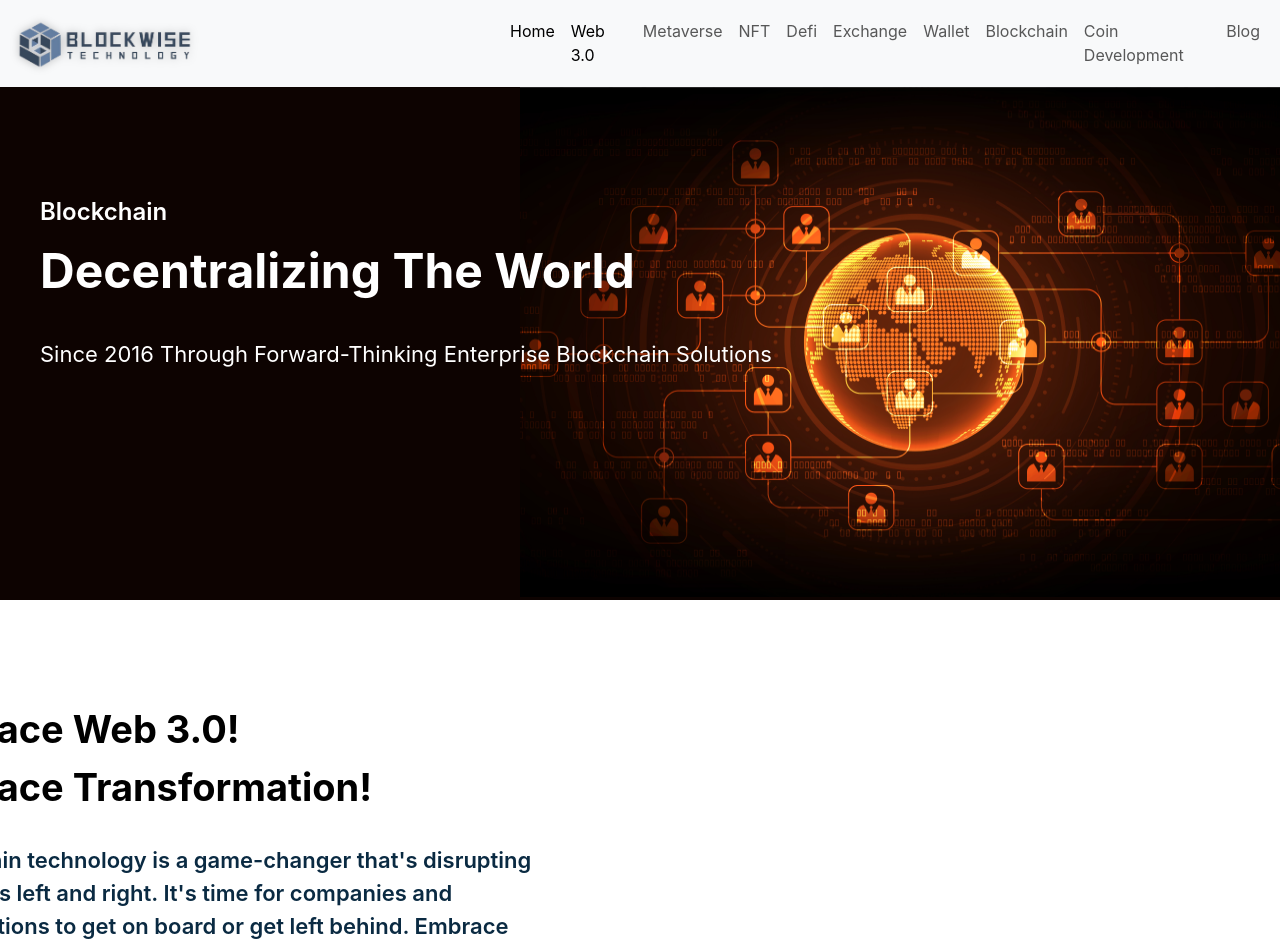
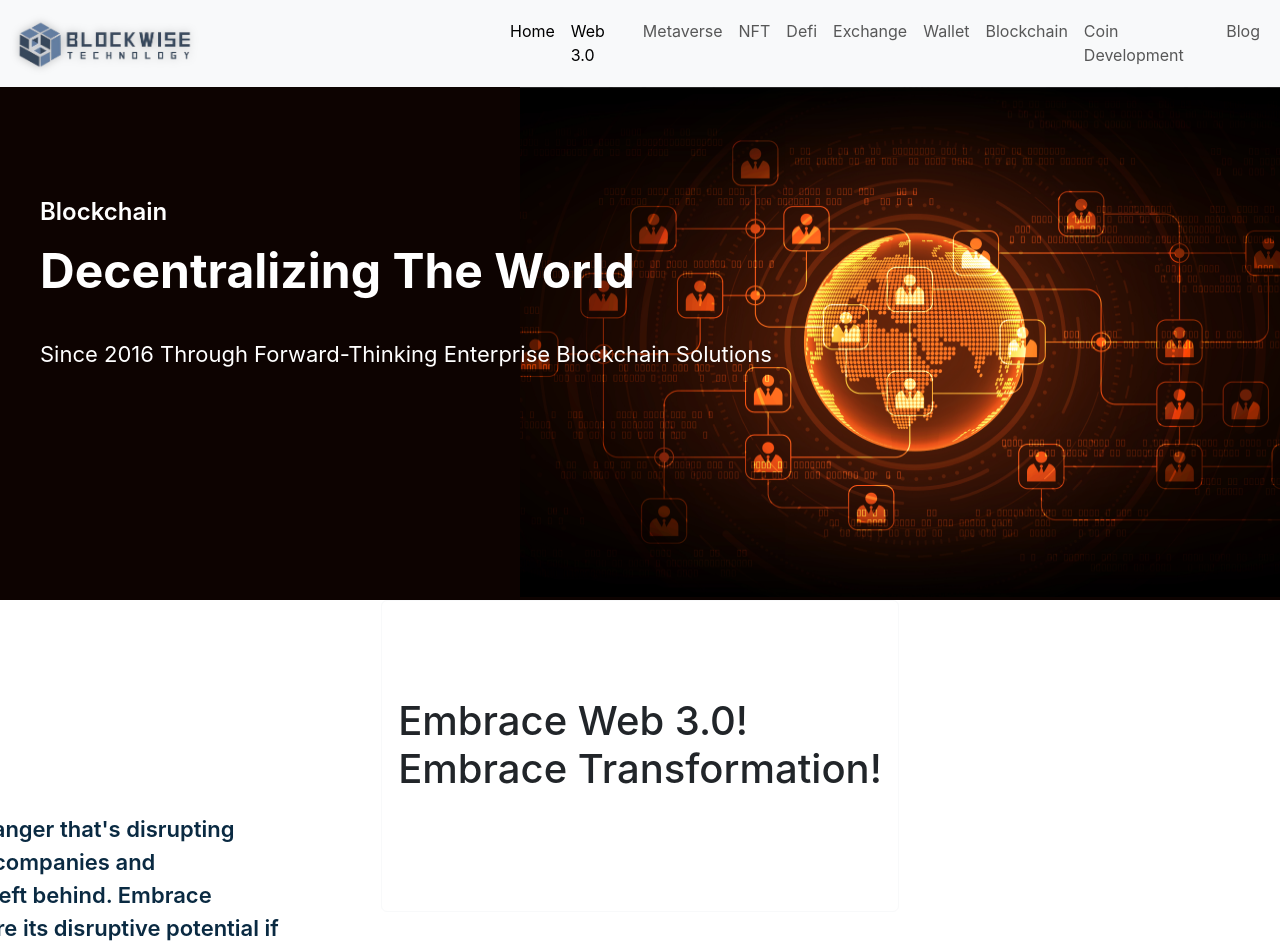
Before and after one commit to placeparks/Blockwise-tech, a React (Create React App) app: page / in a window 1280 px wide. Shown: the top 948 px of the page. Built offline with nearby package versions, Linux system fonts and the light colour scheme.

Commit message:
Update Layout.js

```diff
--- a/src/components/Home/Layout.js
+++ b/src/components/Home/Layout.js
@@ -4,10 +4,7 @@ import Card from './Cards';
 import Expertise from './Expertise';
 import Solutions from './Solutions';
 import MetaverseBenefits from './Metaverse-Benefits';
-import Partners from './Partners';
-import Clients from './Clients';
 import FAQ from './FAQ';
-import Blog from './Blog';
 import Contact from './Contact';
 import Footer from './Footer';
 
@@ -20,19 +17,24 @@ export default function Layout() {
 <p className={styles.topHeading}>Blockchain</p>
 <h2 className={styles.topHeading2}>Decentralizing The World</h2>
 <p className={styles.para}>Since 2016 Through Forward-Thinking Enterprise Blockchain Solutions</p>
+
     </div>
-   <div className={styles.secondSection}>
-    <h1>Embrace Web 3.0! <br/> Embrace Transformation!</h1>
-   <p>Blockchain technology is a game-changer that's disrupting industries left and right. It's time for companies and organizations to get on board or get left behind. Embrace blockchain transformation and explore its disruptive potential if you want to stay ahead of the curve. Don't be foolish enough to ignore this technology's power to revolutionize the way we do business. The benefits are too great to ignore, and those who fail to recognize that fact will find themselves struggling to keep up with the competition. It's time to be bold and blunt: either you're on board with blockchain or you're going to be left in the dust.</p>
+    <div className={styles.secondSection}>
+    <div className="card border-light mb-3" style={{maxWidth: "40rem", paddingTop:"5rem"}}>
+  <div className="card-body">
+    <h5 className="card-title" style={{fontSize:"40px"}}>Embrace Web 3.0! <br/> Embrace Transformation!</h5>
+    <p>Blockchain technology is a game-changer that's disrupting industries left and right. It's time for companies and organizations to get on board or get left behind. Embrace blockchain transformation and explore its disruptive potential if you want to stay ahead of the curve. Don't be foolish enough to ignore this technology's power to revolutionize the way we do business. The benefits are too great to ignore, and those who fail to recognize that fact will find themselves struggling to keep up with the competition. It's time to be bold and blunt: either you're on board with blockchain or you're going to be left in the dust.</p>
+  </div>
+  </div>
+
    </div>
    <Card/>
-     <Expertise/>
-     <Solutions/>
-     <MetaverseBenefits/>
+   <Expertise/>
+   <Solutions/>
+   <MetaverseBenefits/>
      <FAQ/>
     <Contact/>
     <Footer/>
-
     </div>
   );
 }
```
